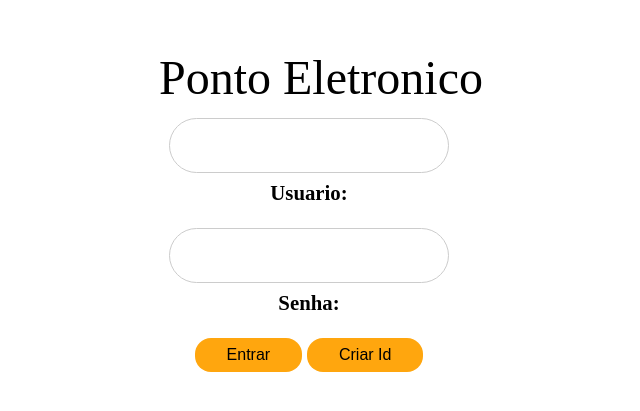
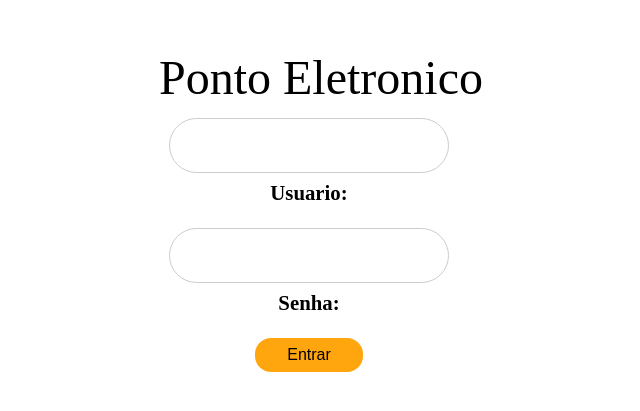
Before and after one commit to LsaBarbosa/ponto_eletronico, an Angular app: page / in a window 1280 px wide. Shown: the part 187-598 px from the top of the page, without its empty margins (331-971 px from the left). Built offline with nearby package versions, Linux system fonts and the light colour scheme.

Commit message:
delete button criar id

```diff
--- a/src/app/components/login/login.component.html
+++ b/src/app/components/login/login.component.html
@@ -9,11 +9,10 @@
     </div>
     <div class="form-group">
       <input type="password" id="password" name="password" [(ngModel)]="password" required>
-      <label class="login-label"for="password">Senha:</label>
+      <label class="login-label" for="password">Senha:</label>
     </div>
     <div class="buttons">
       <app-button>Entrar</app-button>
-      <app-button>Criar Id</app-button>
     </div>
   </form>
 </div>
```
